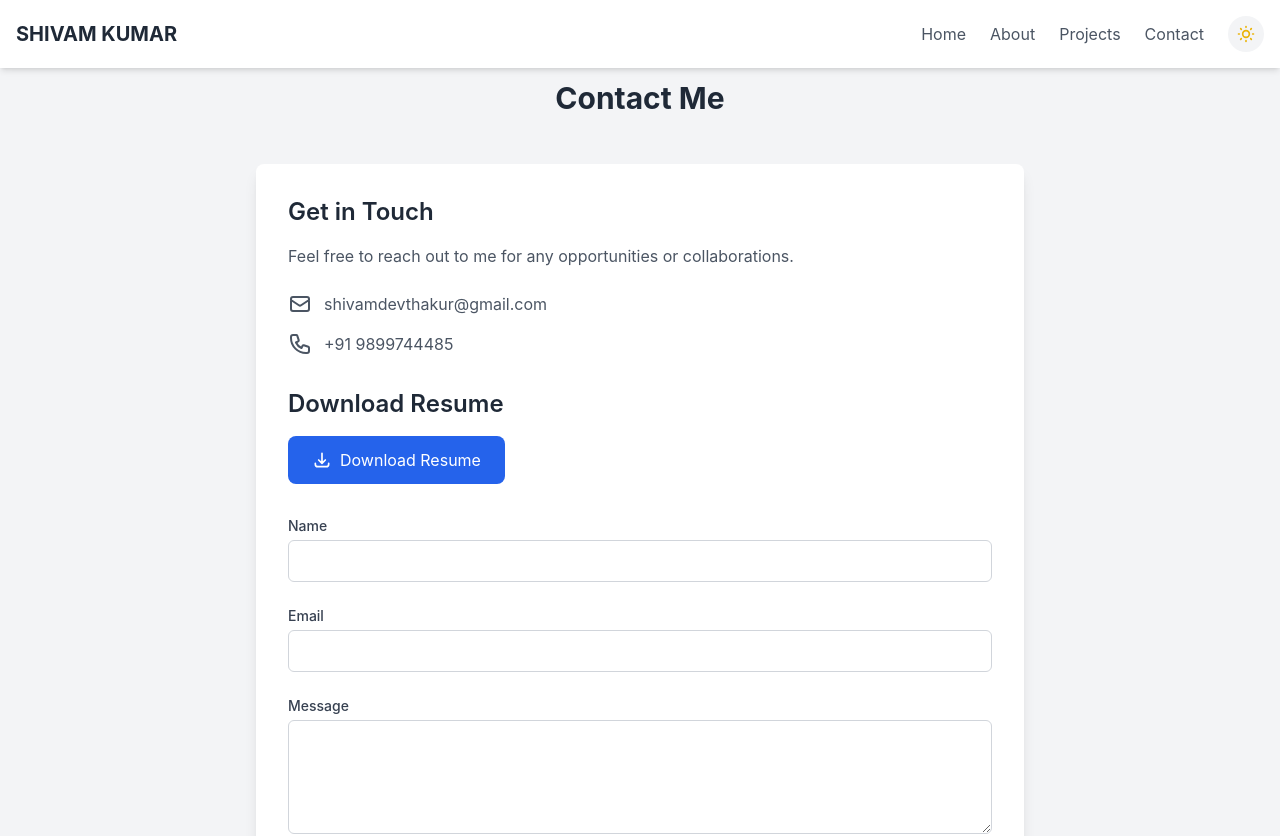
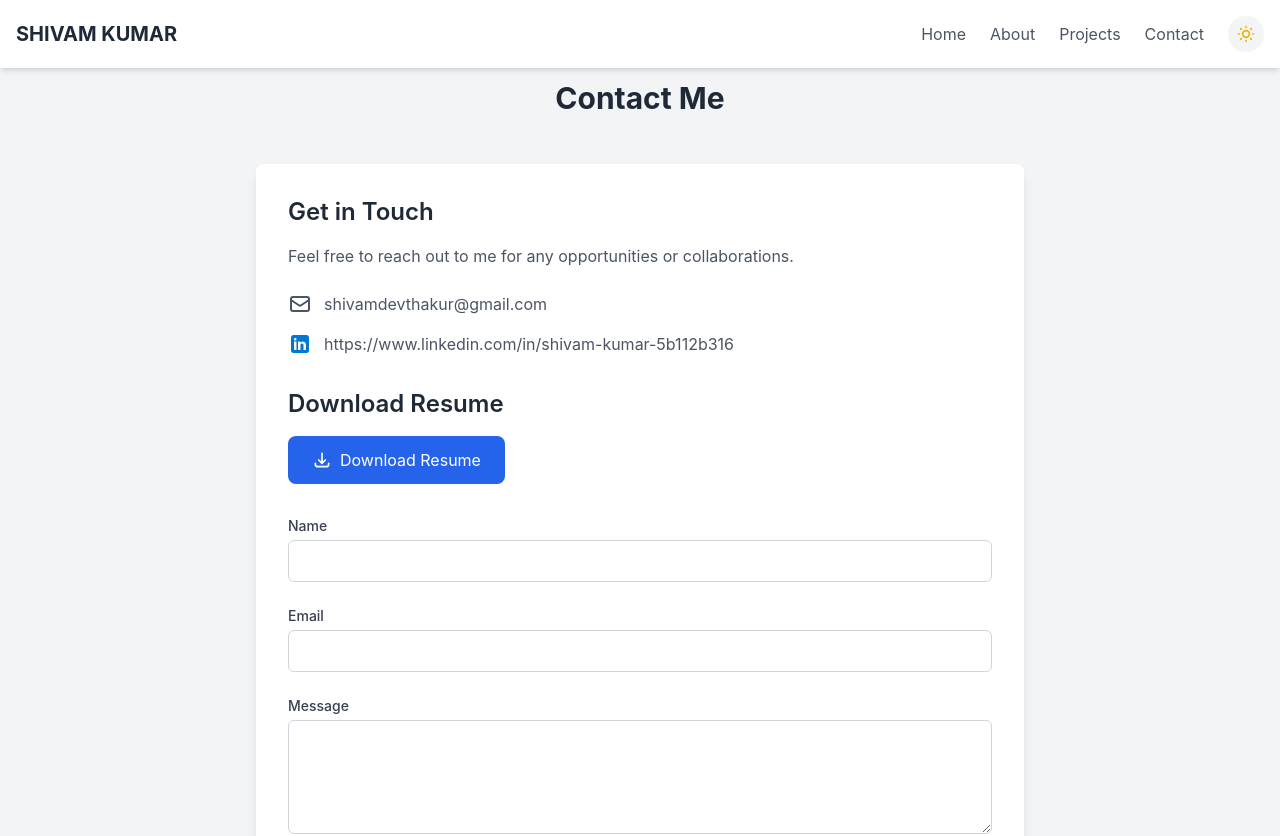
Before and after one commit to Rogshivam/my-portfolio, a React (Create React App) app in the folder frontend/: page /contact in a window 1280 px wide. Shown: the top 836 px of the page. Built offline with nearby package versions, Linux system fonts and the light colour scheme.

Commit message:
added anchor tags

```diff
--- a/frontend/src/components/About.js
+++ b/frontend/src/components/About.js
@@ -20,7 +20,7 @@ const About = () => {
 
             <div className="mb-8">
               <h3 className="text-2xl font-semibold mb-4 text-gray-800 dark:text-white">Location</h3>
-              <p className="text-gray-600 dark:text-gray-300">Haryana,INDIA</p>
+              <p className="text-gray-600 dark:text-gray-300">HARAYANA,INDIA</p>
             </div>
 
             <div className="mb-8">
--- a/frontend/src/components/Contact.js
+++ b/frontend/src/components/Contact.js
@@ -63,13 +63,25 @@ const Contact = () => {
                   <svg className="w-5 h-5 sm:w-6 sm:h-6 text-gray-600 dark:text-gray-300" fill="none" stroke="currentColor" viewBox="0 0 24 24">
                     <path strokeLinecap="round" strokeLinejoin="round" strokeWidth="2" d="M3 8l7.89 5.26a2 2 0 002.22 0L21 8M5 19h14a2 2 0 002-2V7a2 2 0 00-2-2H5a2 2 0 00-2 2v10a2 2 0 002 2z" />
                   </svg>
-                  <span className="text-sm sm:text-base text-gray-600 dark:text-gray-300">shivamdevthakur@gmail.com</span>
+                  <a
+                    href="mailto:shivamdevthakur@gmail.com"
+                    className="text-sm sm:text-base text-gray-600 dark:text-gray-300"
+                  >
+                    shivamdevthakur@gmail.com
+                  </a>
                 </div>
                 <div className="flex items-center space-x-3">
-                  <svg className="w-5 h-5 sm:w-6 sm:h-6 text-gray-600 dark:text-gray-300" fill="none" stroke="currentColor" viewBox="0 0 24 24">
-                    <path strokeLinecap="round" strokeLinejoin="round" strokeWidth="2" d="M3 5a2 2 0 012-2h3.28a1 1 0 01.948.684l1.498 4.493a1 1 0 01-.502 1.21l-2.257 1.13a11.042 11.042 0 005.516 5.516l1.13-2.257a1 1 0 011.21-.502l4.493 1.498a1 1 0 01.684.949V19a2 2 0 01-2 2h-1C9.716 21 3 14.284 3 6V5z" />
+                  <svg className="w-5 h-5 sm:w-6 sm:h-6 text-gray-600 dark:text-gray-300" xmlns="http://www.w3.org/2000/svg" x="0px" y="0px" width="100" height="100" viewBox="0 0 48 48">
+                    <path fill="#0078d4" d="M42,37c0,2.762-2.238,5-5,5H11c-2.761,0-5-2.238-5-5V11c0-2.762,2.239-5,5-5h26c2.762,0,5,2.238,5,5	V37z"></path><path d="M30,37V26.901c0-1.689-0.819-2.698-2.192-2.698c-0.815,0-1.414,0.459-1.779,1.364	c-0.017,0.064-0.041,0.325-0.031,1.114L26,37h-7V18h7v1.061C27.022,18.356,28.275,18,29.738,18c4.547,0,7.261,3.093,7.261,8.274	L37,37H30z M11,37V18h3.457C12.454,18,11,16.528,11,14.499C11,12.472,12.478,11,14.514,11c2.012,0,3.445,1.431,3.486,3.479	C18,16.523,16.521,18,14.485,18H18v19H11z" opacity=".05"></path><path d="M30.5,36.5v-9.599c0-1.973-1.031-3.198-2.692-3.198c-1.295,0-1.935,0.912-2.243,1.677	c-0.082,0.199-0.071,0.989-0.067,1.326L25.5,36.5h-6v-18h6v1.638c0.795-0.823,2.075-1.638,4.238-1.638	c4.233,0,6.761,2.906,6.761,7.774L36.5,36.5H30.5z M11.5,36.5v-18h6v18H11.5z M14.457,17.5c-1.713,0-2.957-1.262-2.957-3.001	c0-1.738,1.268-2.999,3.014-2.999c1.724,0,2.951,1.229,2.986,2.989c0,1.749-1.268,3.011-3.015,3.011H14.457z" opacity=".07"></path><path fill="#fff" d="M12,19h5v17h-5V19z M14.485,17h-0.028C12.965,17,12,15.888,12,14.499C12,13.08,12.995,12,14.514,12	c1.521,0,2.458,1.08,2.486,2.499C17,15.887,16.035,17,14.485,17z M36,36h-5v-9.099c0-2.198-1.225-3.698-3.192-3.698	c-1.501,0-2.313,1.012-2.707,1.99C24.957,25.543,25,26.511,25,27v9h-5V19h5v2.616C25.721,20.5,26.85,19,29.738,19	c3.578,0,6.261,2.25,6.261,7.274L36,36L36,36z"></path>
                   </svg>
-                  <span className="text-sm sm:text-base text-gray-600 dark:text-gray-300">+91 9899744485</span>
+                  <a
+                    href="https://www.linkedin.com/in/shivam-kumar-5b112b316"
+                    target="_blank"
+                    rel="noopener noreferrer"
+                    className="text-sm sm:text-base text-gray-600 dark:text-gray-300"
+                  >
+                    https://www.linkedin.com/in/shivam-kumar-5b112b316
+                  </a>
                 </div>
               </div>
             </div>
```
Also changed, not shown: frontend/public/site.webmanifest (added), 2 other files (tests, documents, lock files or other folders).
